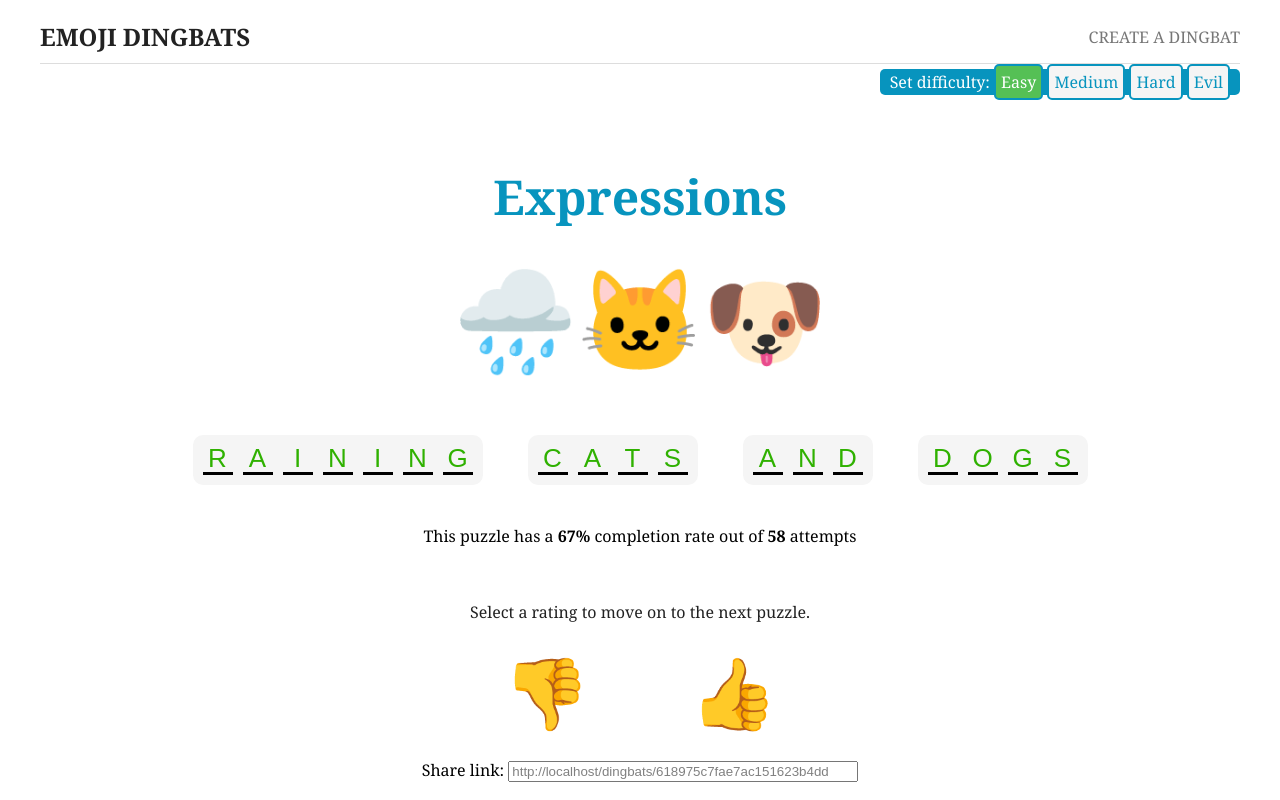
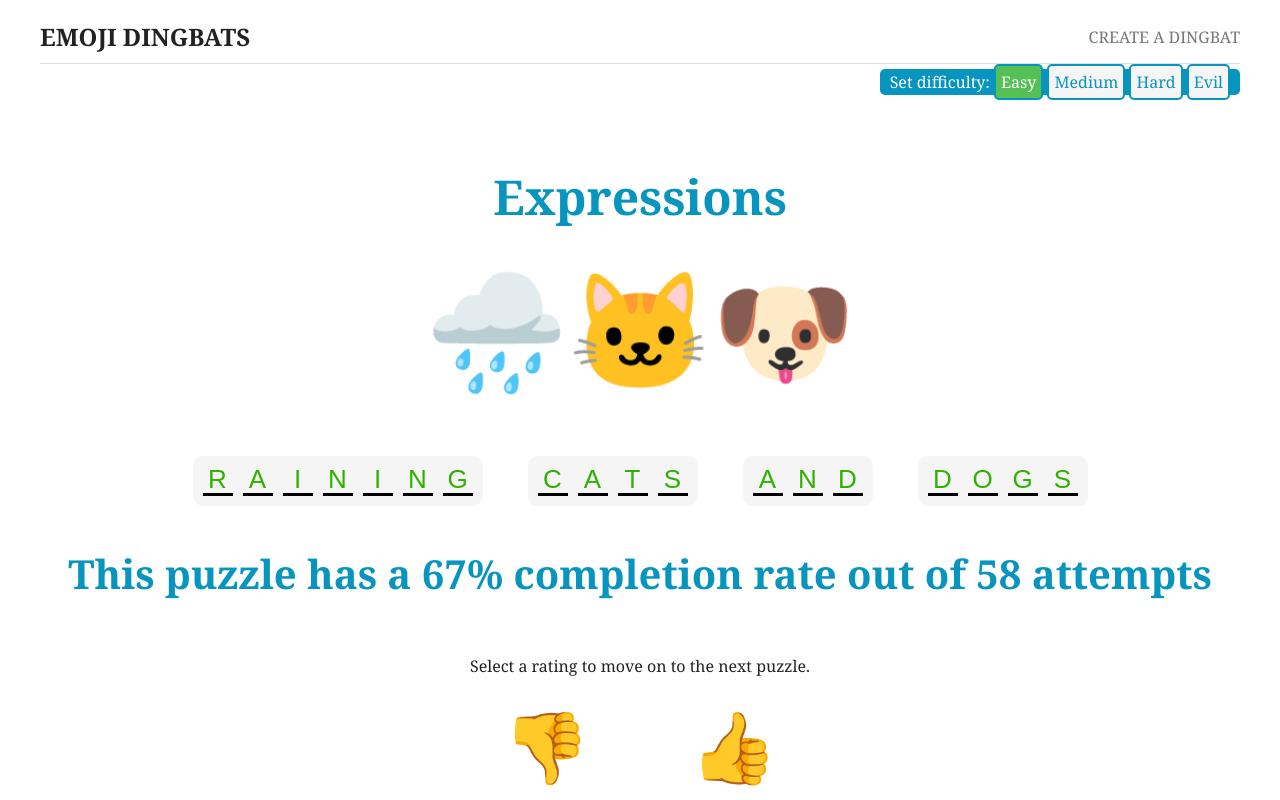
Before and after one commit to JamesCooper100/test, a plain HTML site: page index.html in a window 1280 px wide. Both pictures are taken after a click on the button "Show Answer". Shown: the top 800 px of the page. Drawn offline with Linux system fonts and the light colour scheme; no server answers.

Commit message:
Update styles.css

```diff
--- a/styles.css
+++ b/styles.css
@@ -181,15 +181,19 @@
     }
 
     .question_box {
-      font-size: 100px;
       text-align: center;
-      margin:20px 20px;
+      margin:20px 10px;
+      width:100%;
+      font-size: 9vw;
     }
 
 
     .category-title {
       text-align: center;
       margin:10px 20px;
+      font-size: 2.5em;
+      font-weight: bold;
+      color: rgb(7, 148, 190);
     }
     .errmsg {
       color:rgb(197, 0, 0);
```
